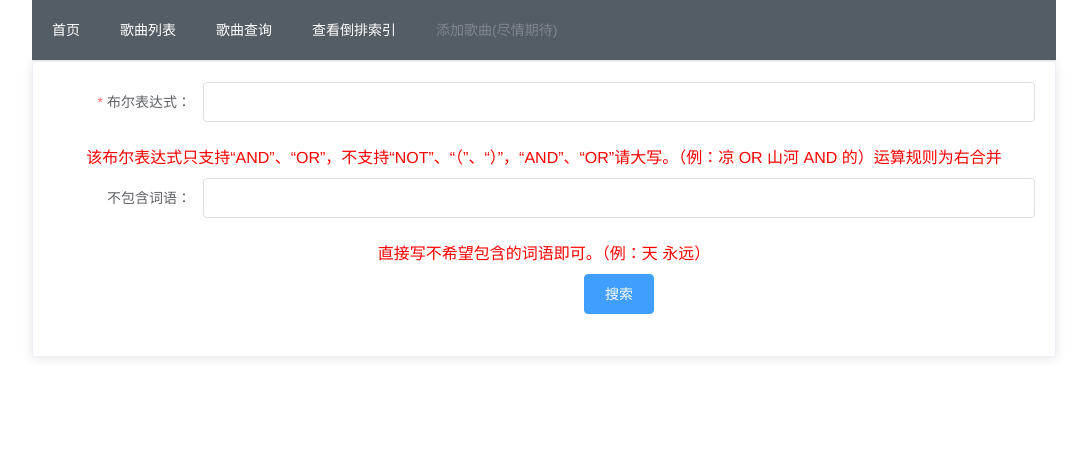
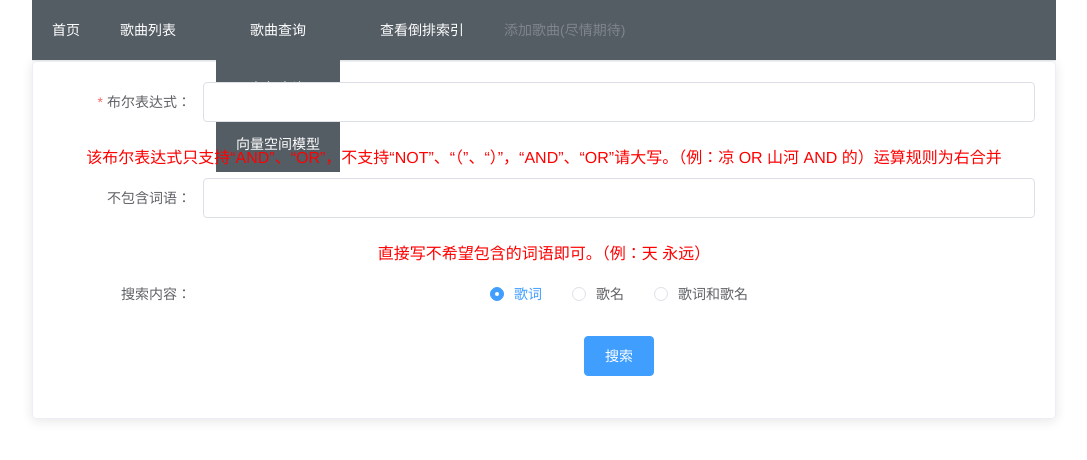
Before and after one commit to chendante/search-homework-frontend, a Vue app: page /#/search-boolean in a window 1280 px wide. Shown: the top 460 px of the page, without its empty margins (96-1183 px from the left). Built offline with nearby package versions, Linux system fonts and the light colour scheme.

Commit message:
作业2开始

```diff
--- a/src/App.vue
+++ b/src/App.vue
@@ -11,8 +11,10 @@
   <el-menu-item index="2" @click="gotoPage(2)">
     歌曲列表
   </el-menu-item>
-  <el-menu-item index="3"  @click="gotoPage(3)">
+  <el-menu-item index="3">
     歌曲查询
+    <el-menu-item index="3-1"   @click="gotoPage(3)">布尔查询</el-menu-item>
+    <el-menu-item index="3-2">向量空间模型</el-menu-item>
   </el-menu-item>
   <el-menu-item index="4" @click="gotoPage(4)">
     查看倒排索引
--- a/src/main.js
+++ b/src/main.js
@@ -10,6 +10,7 @@ import axios from 'axios'
 var Instance = axios.create()
 Vue.config.productionTip = false
 Instance.defaults.baseURL = 'http://47.95.200.233:8080'
+// Instance.defaults.baseURL = 'http://127.0.0.1:8080'
 Vue.prototype.axios = Instance
 
 Vue.use(ElementUI)
--- a/src/views/index.vue
+++ b/src/views/index.vue
@@ -9,6 +9,10 @@
       </el-row>
       <el-row class="index-row">
         当前已完成该课程的第一次作业
+      </el-row>
+      <el-row class="index-row">
+        下载说明文档：
+        <a href="http://47.95.200.233/search-homework/Documentation.pdf"><el-button type="primary">点击下载</el-button></a>
       </el-row>
       <el-row class="index-row">
         作业源码请从GitHub下载:
--- a/src/views/search_boolean.vue
+++ b/src/views/search_boolean.vue
@@ -14,6 +14,13 @@
             <el-row style="color:red" class="search-row">
                 直接写不希望包含的词语即可。（例：天 永远）
             </el-row>
+            <el-form-item label=" 搜索内容：">
+                <el-radio-group v-model="search_form.kind" style="margin-left:auto">
+                    <el-radio :label=0>歌词</el-radio>
+                    <el-radio :label=1>歌名</el-radio>
+                    <el-radio :label=2>歌词和歌名</el-radio>
+                </el-radio-group>
+            </el-form-item>
             <el-form-item>
                 <el-button type="primary" @click="search_song(search_form)">搜索</el-button>
             </el-form-item>
@@ -29,7 +36,7 @@
                 <template slot-scope="props" >
                     <el-form label-position="top" inline class="table-expand-form">
                         <el-form-item label="歌名">
-                            <span>{{ props.row.name }}</span>
+                            <div v-html="props.row.name2"></div>
                         </el-form-item>
                         <el-form-item label="歌词">
                             <div v-html="props.row.lyric"></div>
@@ -61,7 +68,7 @@ export default {
         return {
             song_search_list: [],
             id_search_index: [],
-            search_form: {dont:'',boolean:''},
+            search_form: {dont:'',boolean:'',kind: 0},
             loading: true,
             show: false,
             search_rules: {
@@ -91,22 +98,25 @@ export default {
         search_song(form){
             this.show = true
             this.loading = true
+            form.kind = parseInt(form.kind)
             this.song_search_list = []
             var str_list = form.boolean.trim().split(" ")
-            console.log(str_list)
             this.axios.get('/search/boolean',{params:form}
             )
               .then(res => {
                 for(var i=0 ; i<res.data.song_list.length;i++)
                 {
                     var temp_str = res.data.song_list[i][3]
+                    var temp_str2 = res.data.song_list[i][1]
                     for(var j=0;j<str_list.length;j++)
                     {
                         var reg = new RegExp(str_list[j],"g")
                         temp_str = temp_str.replace(reg,'<span class="highlight">'+str_list[j]+'</span>')
+                        temp_str2 = temp_str2.replace(reg,'<span class="highlight">'+str_list[j]+'</span>')
                     }
 
                     Vue.set(this.song_search_list,i,{
+                        name2: temp_str2,
                         name: res.data.song_list[i][1],
                         lyric: temp_str,
                         id:  res.data.song_list[i][0],
@@ -114,7 +124,6 @@ export default {
                     })
                 }
                 this.loading = false
-                console.log(this.song_search_list)
             })
         }
     }
```
